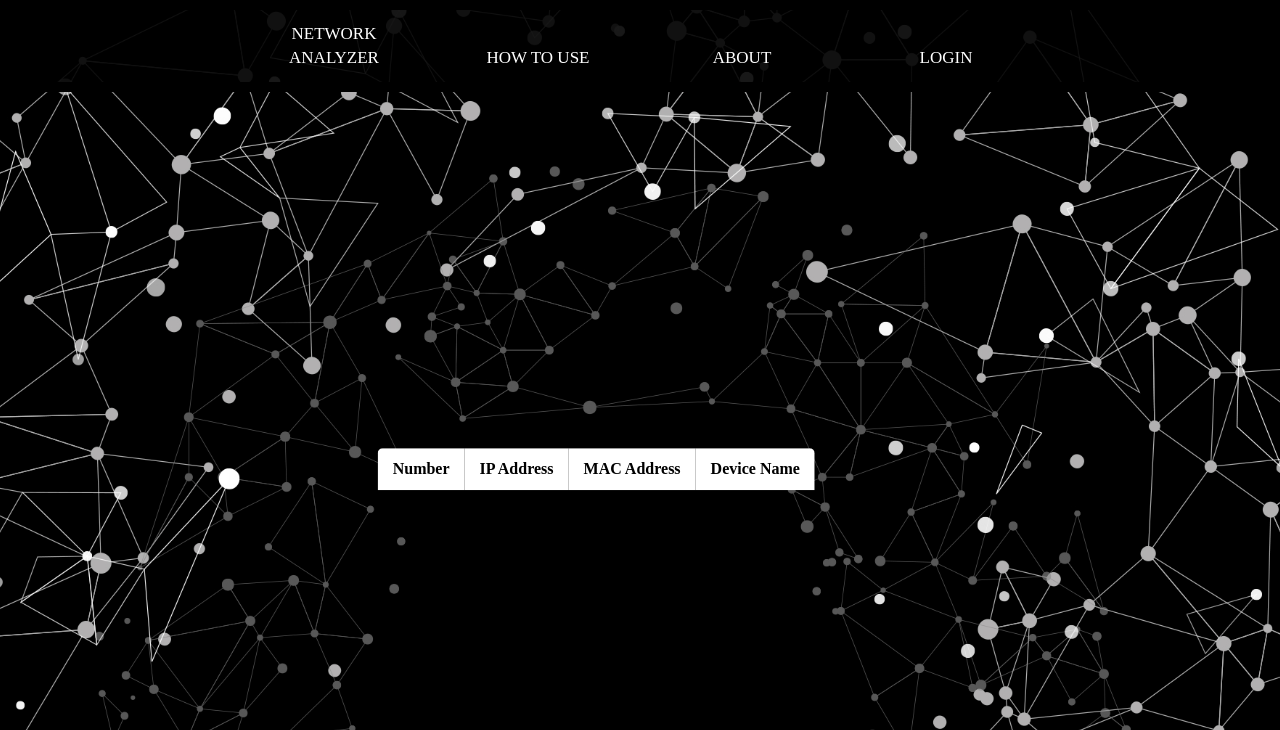
After one commit to Shishir-Ashok/Network-analyzer, a Flask app: template flaskproject/networkanalyzer/templates/table.html in a window 1280 px wide. The commit adds this page. Shown: the top 730 px of the page. Run offline with Flask 2, Linux system fonts and the light colour scheme; the template is opened without the code that fills it, so the values that code supplies are empty.

```diff
--- a/flaskproject/networkanalyzer/__init__.py
+++ b/flaskproject/networkanalyzer/__init__.py
@@ -21,3 +21,4 @@ login_manager.login_message_category = 'info'
 
 
 from networkanalyzer import routes
+from networkanalyzer import parse
--- a/flaskproject/networkanalyzer/static/styles/style.css
+++ b/flaskproject/networkanalyzer/static/styles/style.css
@@ -347,3 +347,43 @@ input, select, textarea{
 textarea:focus, input:focus, select {
     color: #fff;
 }
+
+.content-table {
+  border-collapse: collapse;
+  margin: 25px 0;
+  position: absolute;
+  top: 55%;
+  left: 50%;
+  transform: translate(-60%,-40%);
+  font-family: "Muli"
+  font-size: 0.9em;
+  min-width: 400px;
+  border-radius: 5px 5px 0 0;
+  overflow: hidden;
+  box-shadow: 0 0 20px rgba(0, 0, 0, 0.15);
+}
+
+.content-table thead tr {
+  background-color: #fff;
+  color: #000;
+  text-align: left;
+  font-weight: bold;
+}
+
+.content-table th,
+.content-table td {
+  padding: 12px 15px;
+}
+
+.content-table tbody tr {
+  color: #fff;
+  border-bottom: 1px solid #dddddd;
+}
+
+.content-table tbody tr:nth-child(even) {
+  background: #9b9b9b;
+}
+
+.content-table tbody tr:last-of-type {
+  border-bottom: 2px solid #009879;
+}
--- a/flaskproject/networkanalyzer/templates/layout.html
+++ b/flaskproject/networkanalyzer/templates/layout.html
@@ -40,6 +40,7 @@
       {% block home %} {% endblock %}
       {% block loginform %} {% endblock %}
       {% block registration %} {% endblock %}
+      {% block table %} {% endblock %}
 
 
   </body>
--- /dev/null
+++ b/flaskproject/networkanalyzer/templates/table.html
@@ -0,0 +1,24 @@
+{% extends "layout.html" %}
+{% block table %}
+
+	<table class="login-box, content-table">
+		<thead>
+		    <tr>
+		      <th>Number</th>
+		      <th>IP Address</th>
+		      <th>MAC Address</th>
+		      <th>Device Name</th>
+		    </tr>
+	  	</thead>
+
+	  	{% for i in range (x) %}
+	  	<tbody>
+		    <tr>
+		      <td>{{ i+1 }}</td>
+		      <td>{{ IP[i] }}</td>
+		      <td>{{ MAC[i] }}</td>
+		      <td>{{ i }}</td>
+		    </tr>
+		</tbody>
+		{% endfor %}
+{% endblock table %}
```
Also changed, not shown: flaskproject/networkanalyzer/getIPinfo.py (+8 -7 lines), flaskproject/networkanalyzer/parse.py (+43 -31 lines), flaskproject/networkanalyzer/routes.py (+18 -6 lines).
